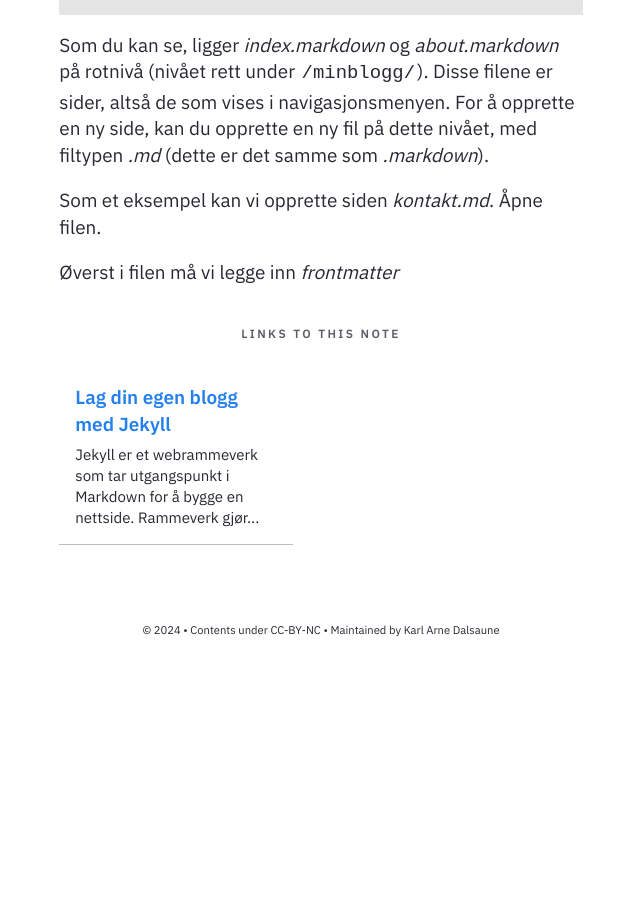
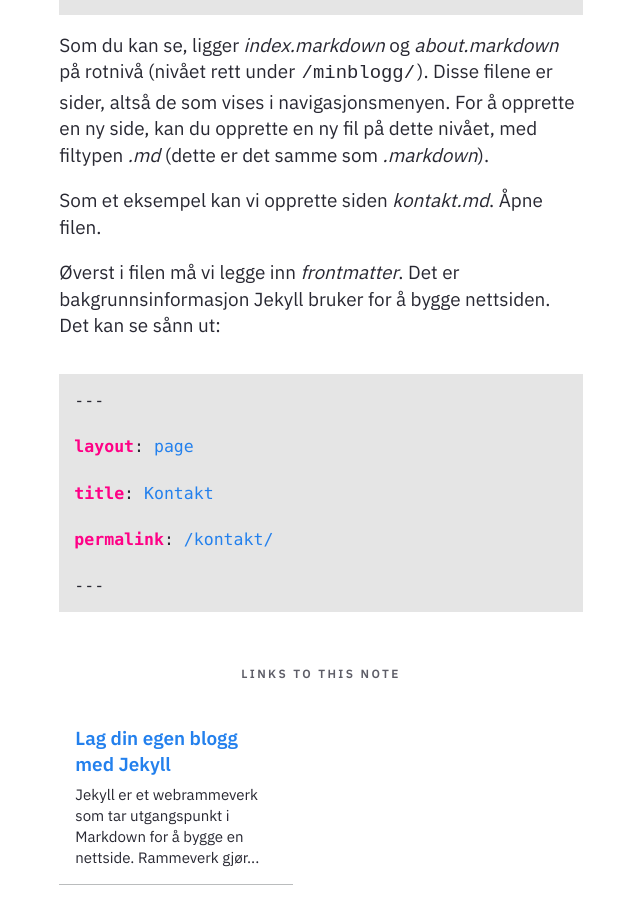
Before and after one commit to Cha-IM/cha-im.github.io, a Jekyll site: the page built from _notes/Public/Utvikling/Jekyll/Opprette nye sider og poster på bloggen din.md, in a window 1280 px wide and 900 px high, scrolled down 1844 px. Shown: the whole window, without its empty margins (319-959 px from the left). Built offline with Jekyll 4.4.1, drawn with Linux system fonts in a browser that asks for light colours; before the commit the page ends 2523 px from its top, so only the background shows below that.

````diff
--- a/_notes/Public/Utvikling/Jekyll/Opprette nye sider og poster på bloggen din.md
+++ b/_notes/Public/Utvikling/Jekyll/Opprette nye sider og poster på bloggen din.md
@@ -26,4 +26,16 @@ Som du kan se, ligger *index.markdown* og *about.markdown* på rotnivå (nivået
 
 Som et eksempel kan vi opprette siden *kontakt.md*. Åpne filen.
 
-Øverst i filen må vi legge inn *frontmatter*
+Øverst i filen må vi legge inn *frontmatter*. Det er bakgrunnsinformasjon Jekyll bruker for å bygge nettsiden. Det kan se sånn ut:
+
+```markdown
+---
+
+layout: page
+
+title: Kontakt
+
+permalink: /kontakt/
+
+---
+```
````
Also changed, not shown: _notes/Public/Utvikling/Jekyll/Installer Ruby og Jekyll.md (+4 -0 lines), _notes/Public/Utvikling/Jekyll/Lag din egen blogg med Jekyll.md (+1 -1 lines), _notes/Public/Utvikling/Jekyll/Opprett en ny Jekyll-webside på Github Pages.md (deleted, +0 -2 lines).
